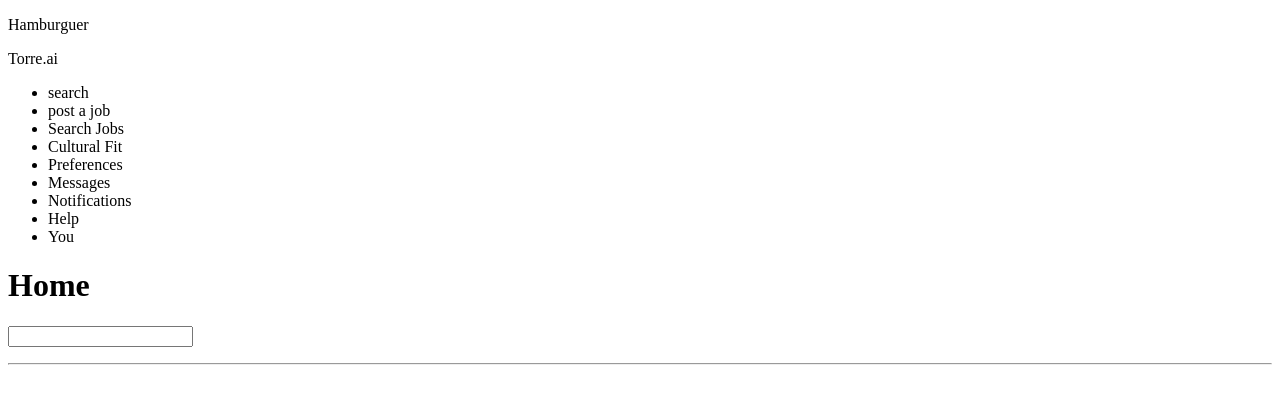
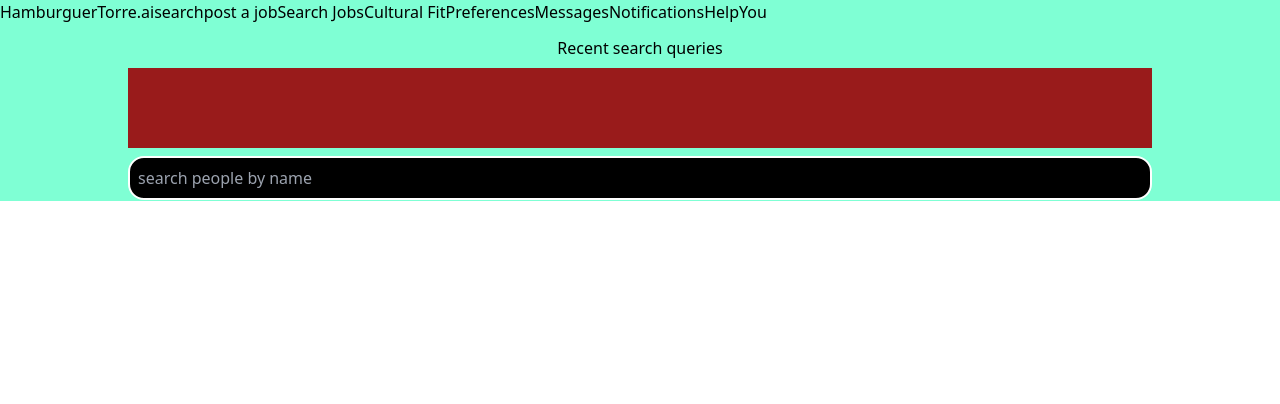
Before and after one commit to chelobotix/Torre, a React (Vite) app: page / in a window 1280 px wide. Shown: the top 404 px of the page. Built offline with nearby package versions, Linux system fonts and the light colour scheme.

Commit message:
Add header style

```diff
--- a/package.json
+++ b/package.json
@@ -22,6 +22,7 @@
     "@typescript-eslint/eslint-plugin": "^6.6.0",
     "@typescript-eslint/parser": "^6.0.0",
     "@vitejs/plugin-react": "^4.0.3",
+    "autoprefixer": "^10.4.15",
     "eslint": "^8.48.0",
     "eslint-config-prettier": "^9.0.0",
     "eslint-config-standard-with-typescript": "^39.0.0",
@@ -31,7 +32,9 @@
     "eslint-plugin-react": "^7.33.2",
     "eslint-plugin-react-hooks": "^4.6.0",
     "eslint-plugin-react-refresh": "^0.4.3",
+    "postcss": "^8.4.30",
     "prettier": "^3.0.3",
+    "tailwindcss": "^3.3.3",
     "typescript": "^5.2.2",
     "vite": "^4.4.5"
   }
--- /dev/null
+++ b/postcss.config.js
@@ -0,0 +1,6 @@
+export default {
+    plugins: {
+        tailwindcss: {},
+        autoprefixer: {},
+    },
+}
--- a/src/components/Loader/Loader.module.css
+++ b/src/components/Loader/Loader.module.css
@@ -1,9 +1,8 @@
 .loaderContainer {
-    background-color: black;
+    background-color: #cddc39;
 }
 
 .loader {
-    width: 500px;
     margin: 0 auto;
     border-radius: 10px;
     border: 4px solid transparent;
@@ -27,7 +26,7 @@
     right: 100%;
     bottom: 0;
     left: 0;
-    background: #fff;
+    background: #1a6304;
     width: 0;
     animation: borealisBar 2s linear infinite;
 }
--- a/src/components/Loader/Loader.tsx
+++ b/src/components/Loader/Loader.tsx
@@ -2,7 +2,7 @@ import style from './Loader.module.css'
 
 const Loader: React.FC = () => {
     return (
-        <div className={`${style.loaderContainer}`}>
+        <div className={`${style.loaderContainer} w-4/5 rounded-xl`}>
             <div className={`${style.loader}`}>
                 <div className={`${style.loaderBar}`}></div>
             </div>
--- a/src/components/Search/Search.tsx
+++ b/src/components/Search/Search.tsx
@@ -7,7 +7,6 @@ import { SearchResult } from '../SearchResult/SearchResult'
 import { Loader } from '../Loader/Loader'
 import { HandleLocalStorage } from '../../helper/LocalStorage'
 import { QueryHistory } from '../QueryHistory/QueryHistory'
-import { getDate } from '../../helper/getDate'
 
 const userLocalStorage = new HandleLocalStorage('users')
 const aux = userLocalStorage.getData()
@@ -41,8 +40,8 @@ const Search: React.FC = () => {
 
     const handleSearchKeyDown = (e: React.KeyboardEvent<HTMLInputElement>): void => {
         if (e.key === 'Enter') {
-            const query = `${search.text} on ${getDate()}`
-            setSearch((prev) => ({ ...prev, result: search.users, history: [...search.history, query] }))
+            const query = `${search.text}}`
+            setSearch((prev) => ({ ...prev, result: search.users, history: [query, ...search.history] }))
         }
     }
 
@@ -60,16 +59,28 @@ const Search: React.FC = () => {
         }
     }, [search.text, search.history])
     return (
-        <div>
-            <input type="text" value={search.text} onChange={handleSearchChange} onKeyDown={handleSearchKeyDown} />
-            {search.isLoading && <Loader />}
-            <div>
-                <ul>
-                    {search.history.map((query) => (
-                        <QueryHistory key={uuidv4()} query={query} />
-                    ))}
+        <div className="flex flex-col items-center mt-3">
+            <h2>Recent search queries</h2>
+            <div className="bg-red-800 h-20 overflow-auto w-4/5 my-2 p-1">
+                <ul className="flex flex-wrap p-1">
+                    {search.history.map((query, index) => {
+                        if (index < 10) {
+                            return <QueryHistory key={uuidv4()} query={query} />
+                        }
+                        return null
+                    })}
                 </ul>
             </div>
+            <input
+                type="text"
+                value={search.text}
+                onChange={handleSearchChange}
+                onKeyDown={handleSearchKeyDown}
+                placeholder="search people by name"
+                className="text-white bg-black border-2 border-white rounded-2xl w-4/5 p-2"
+            />
+            {search.isLoading && <Loader />}
+
             <div>
                 <ul>
                     {search.users !== null
--- a/src/helper/getDate.ts
+++ /dev/null
@@ -1,7 +0,0 @@
-const getDate = (): string => {
-    const today = new Date()
-    const date = today.getFullYear() + '-' + (today.getMonth() + 1) + '-' + today.getDate()
-    return date
-}
-
-export { getDate }
--- /dev/null
+++ b/src/main.css
@@ -0,0 +1,17 @@
+@tailwind base;
+@tailwind components;
+@tailwind utilities;
+
+.mainContainer {
+    background-color: aquamarine;
+}
+
+body {
+    margin: 0;
+    padding: 0;
+    width: 100%;
+}
+
+#root {
+    width: 100%;
+}
--- a/src/main.tsx
+++ b/src/main.tsx
@@ -1,5 +1,6 @@
 /* eslint-disable @typescript-eslint/no-non-null-assertion */
 import ReactDOM from 'react-dom/client'
 import App from './App.tsx'
+import './main.css'
 
 ReactDOM.createRoot(document.getElementById('root')!).render(<App />)
--- a/src/pages/Header/Header.tsx
+++ b/src/pages/Header/Header.tsx
@@ -1,9 +1,11 @@
 const Header: React.FC = () => {
     return (
-        <div>
-            <p>Hamburguer</p>
-            <p>Torre.ai</p>
-            <ul>
+        <div className="flex">
+            <div className="flex">
+                <p>Hamburguer</p>
+                <p>Torre.ai</p>
+            </div>
+            <ul className="hidden md:flex">
                 <li>search</li>
                 <li>post a job</li>
                 <li>Search Jobs</li>
--- a/src/pages/Home/Home.tsx
+++ b/src/pages/Home/Home.tsx
@@ -3,7 +3,6 @@ import { Search } from '../../components/Search/Search'
 const Home: React.FC = () => {
     return (
         <div>
-            <h1>Home</h1>
             <Search />
         </div>
     )
--- a/src/routes/AppRouter.tsx
+++ b/src/routes/AppRouter.tsx
@@ -8,6 +8,7 @@ import { Error404 } from '../pages/404/Error404'
 const AppRouter: React.FC = () => {
     return (
         <BrowserRouter>
+            <div className="mainContainer">
                 <Header />
                 <Routes>
                     <Route index element={<Home />} />
@@ -18,6 +19,7 @@ const AppRouter: React.FC = () => {
                     <Route path="*" element={<Error404 />} />
                     {/* with parameters */}
                 </Routes>
+            </div>
         </BrowserRouter>
     )
 }
--- /dev/null
+++ b/tailwind.config.js
@@ -0,0 +1,8 @@
+/** @type {import('tailwindcss').Config} */
+export default {
+    content: ['./index.html', './src/**/*.{js,ts,jsx,tsx}'],
+    theme: {
+        extend: {},
+    },
+    plugins: [],
+}
```
Also changed, not shown: 1 other file (tests, documents, lock files or other folders). Lines whose indentation alone changed are shown as unchanged.
